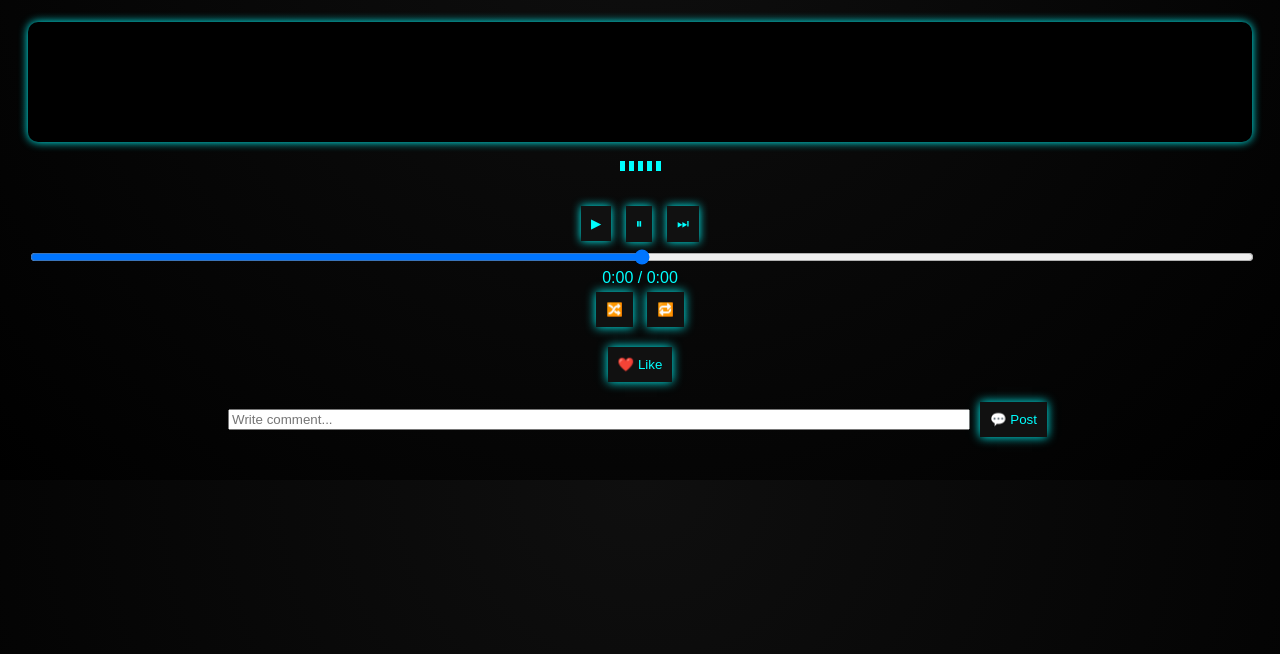
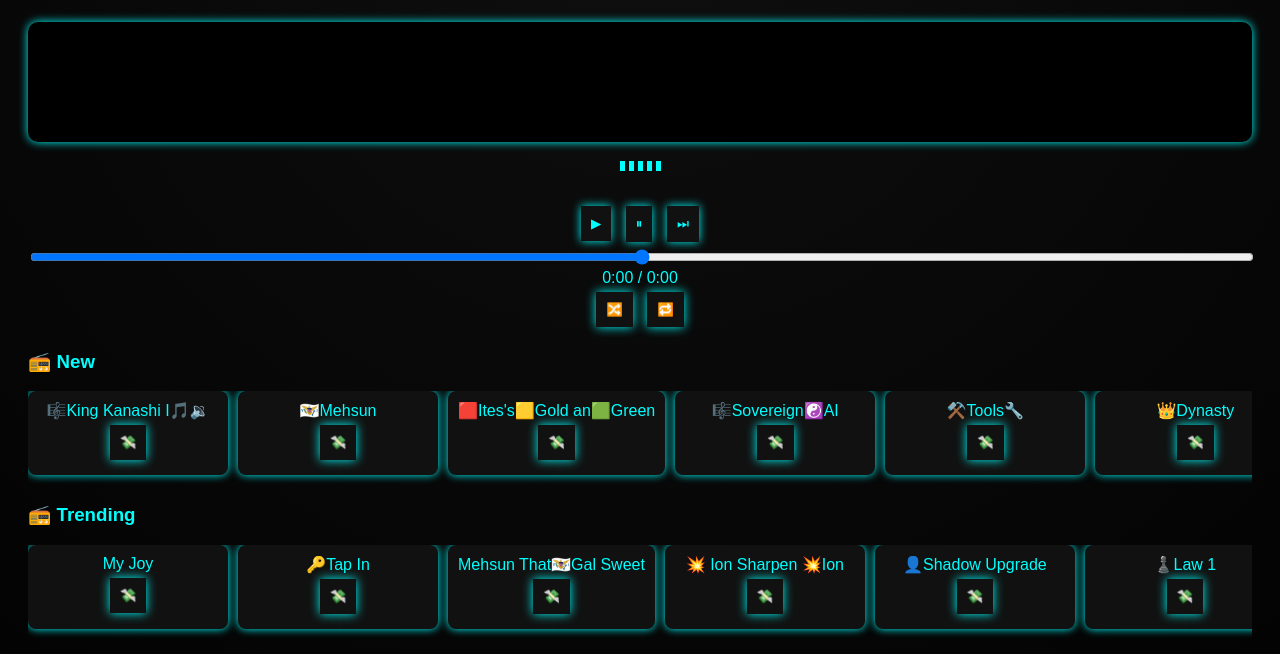
Before and after one commit to atraderdaoz/RUNAI-Player-1.00, a plain HTML site: page index.html in a window 1280 px wide. Shown: the part 118-772 px from the top of the page. Drawn offline with Linux system fonts and the light colour scheme.

Commit message:
Fix syntax error in index.html

```diff
--- a/index.html
+++ b/index.html
@@ -270,11 +270,7 @@ const trackNames = {
 "lit7.mp3": "♿️Sitting On The Floor🆘️",
 "lit8.mp3": "✡️Dynasty⚛️🛐",
 "lit9.mp3": "🤖Blockchains Chucky",
-"lit10.mp3": "⚡️Plazma Light⚡️};
-
-
-
-
+"lit10.mp3": "⚡️Plazma Light⚡️"};
 
 // ================= STATIONS =================
 const stations = {
```
